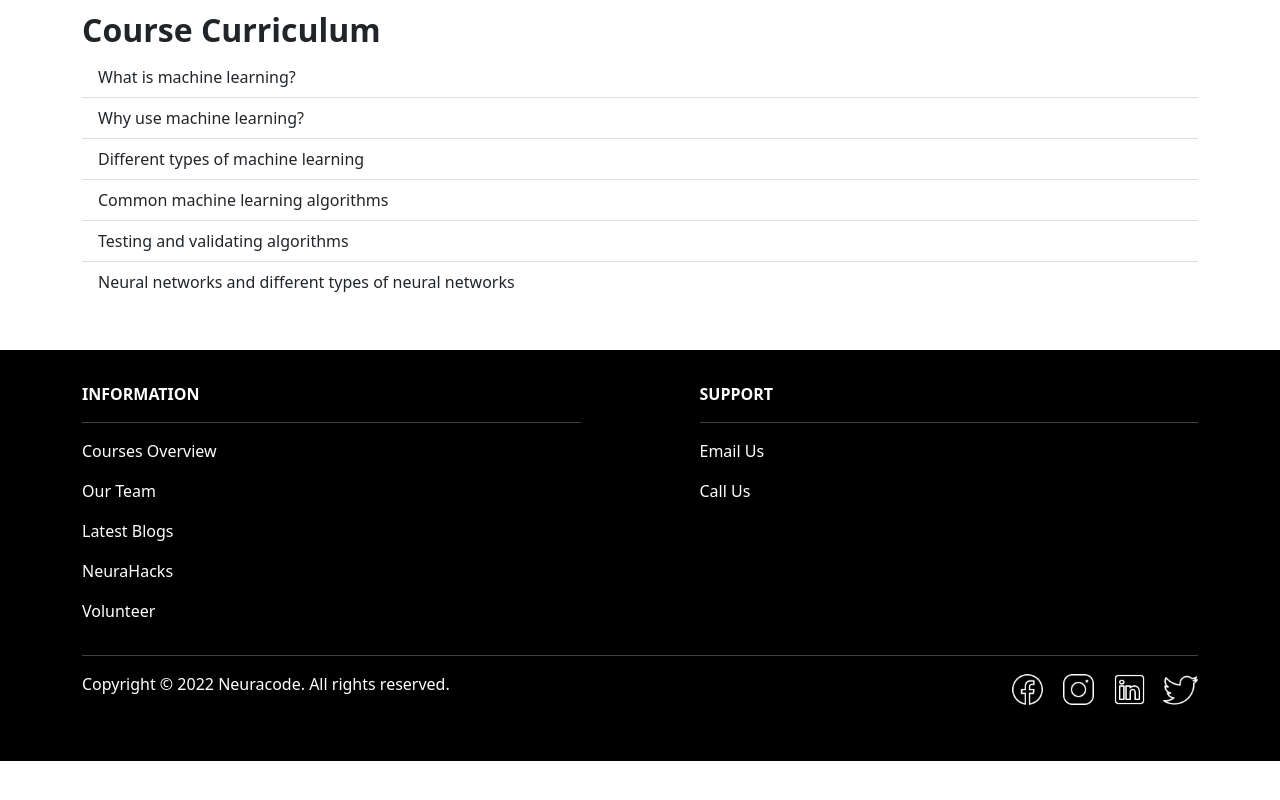
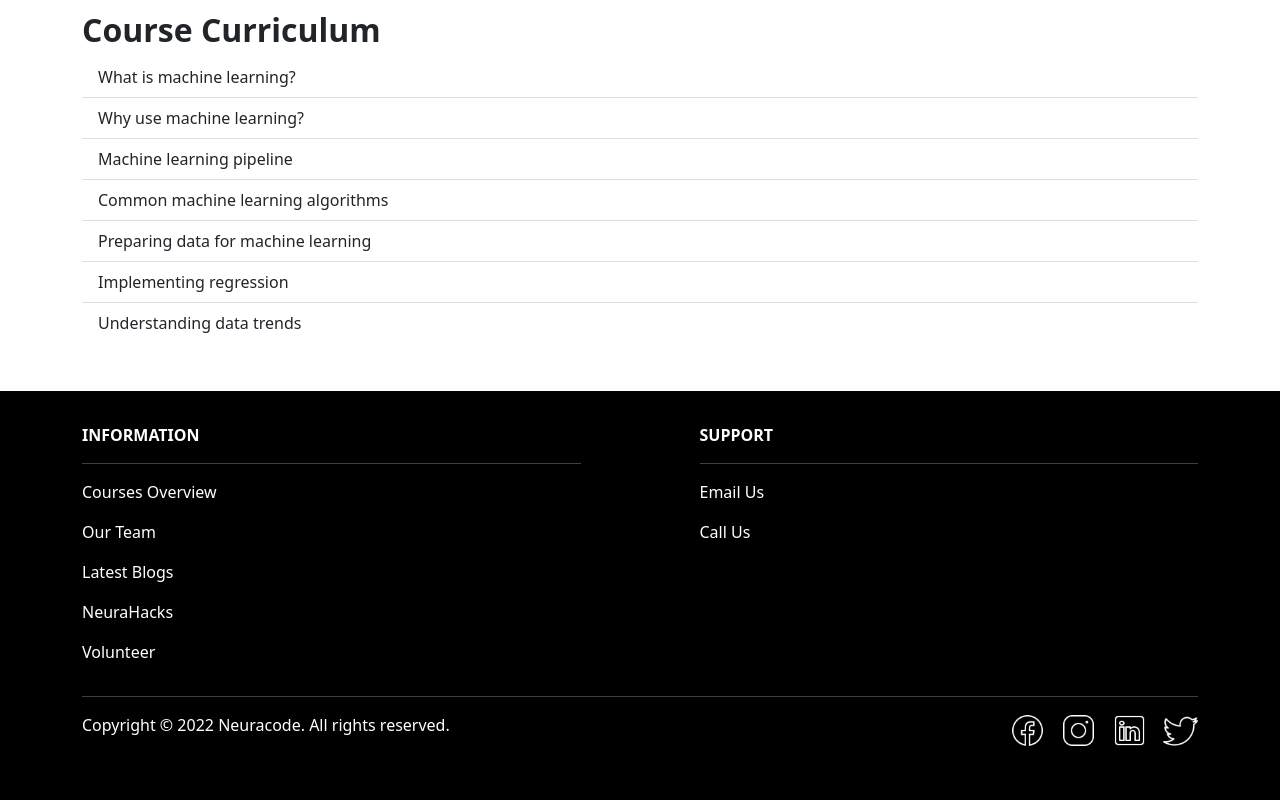
Before and after one commit to Neuracode/website, a Next.js app: page /courses/mastering-machine-learning/intro-to-machine-learning in a window 1280 px wide. Shown: the part 886-1686 px from the top of the page. Before the commit the page ends 1647 px from the top, so only its background shows below. Built offline with nearby package versions, Linux system fonts and the light colour scheme.

Commit message:
Update intro-to-machine-learning.tsx

```diff
--- a/pages/courses/mastering-machine-learning/intro-to-machine-learning.tsx
+++ b/pages/courses/mastering-machine-learning/intro-to-machine-learning.tsx
@@ -8,10 +8,11 @@ const IntroToMachineLearning: React.FC = () => {
     const curriculumList = [
         'What is machine learning?',
         'Why use machine learning?',
-        'Different types of machine learning',
+        'Machine learning pipeline',
         'Common machine learning algorithms',
-        'Testing and validating algorithms',
-        'Neural networks and different types of neural networks',
+        'Preparing data for machine learning',
+        'Implementing regression',
+        'Understanding data trends'
     ];
 
     return (
```
